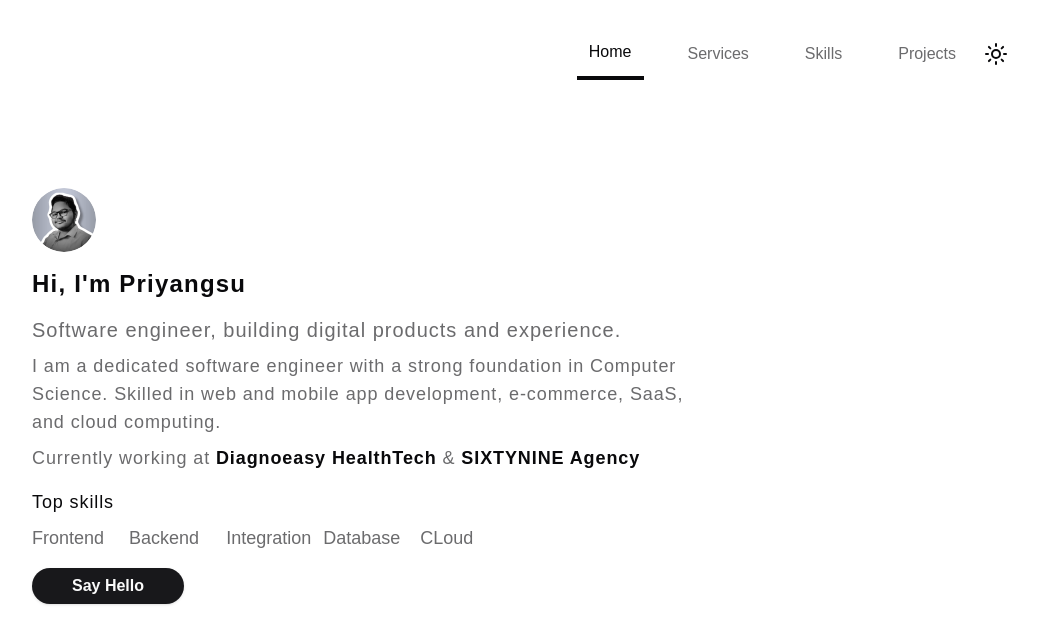
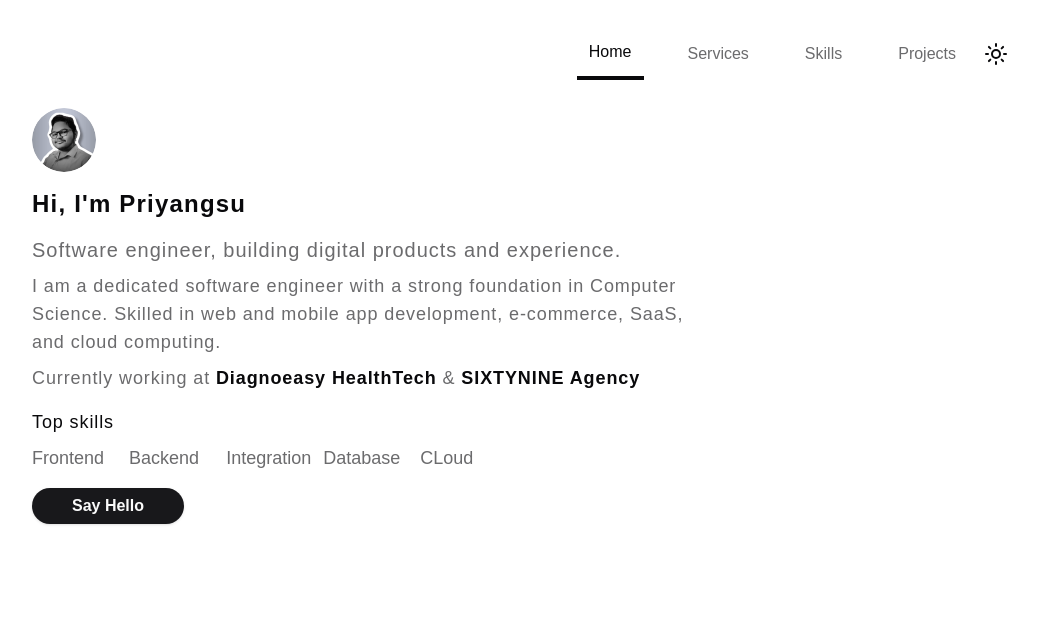
Before and after one commit to NxtNinja/dev-portfolio-prod, a Next.js app: page / in a window 1280 px wide. Shown: the top 644 px of the page, without its empty margins (115-1153 px from the left). Built offline with nearby package versions, Linux system fonts and the light colour scheme; a web font is replaced by a local one; what tailwindcss-motion would draw is missing.

Commit message:
Home page update

```diff
--- a/src/app/page.tsx
+++ b/src/app/page.tsx
@@ -10,8 +10,8 @@ export const generateMetadata = (): Metadata => {
 const page = () => {
   return (
     <>
-      <div className="space-y-32">
-        <div className="flex items-start justify-start py-20">
+      <div className="">
+        <div className="flex items-start justify-start">
           <Hero />
         </div>
         {/* <AboutMe /> */}
```
